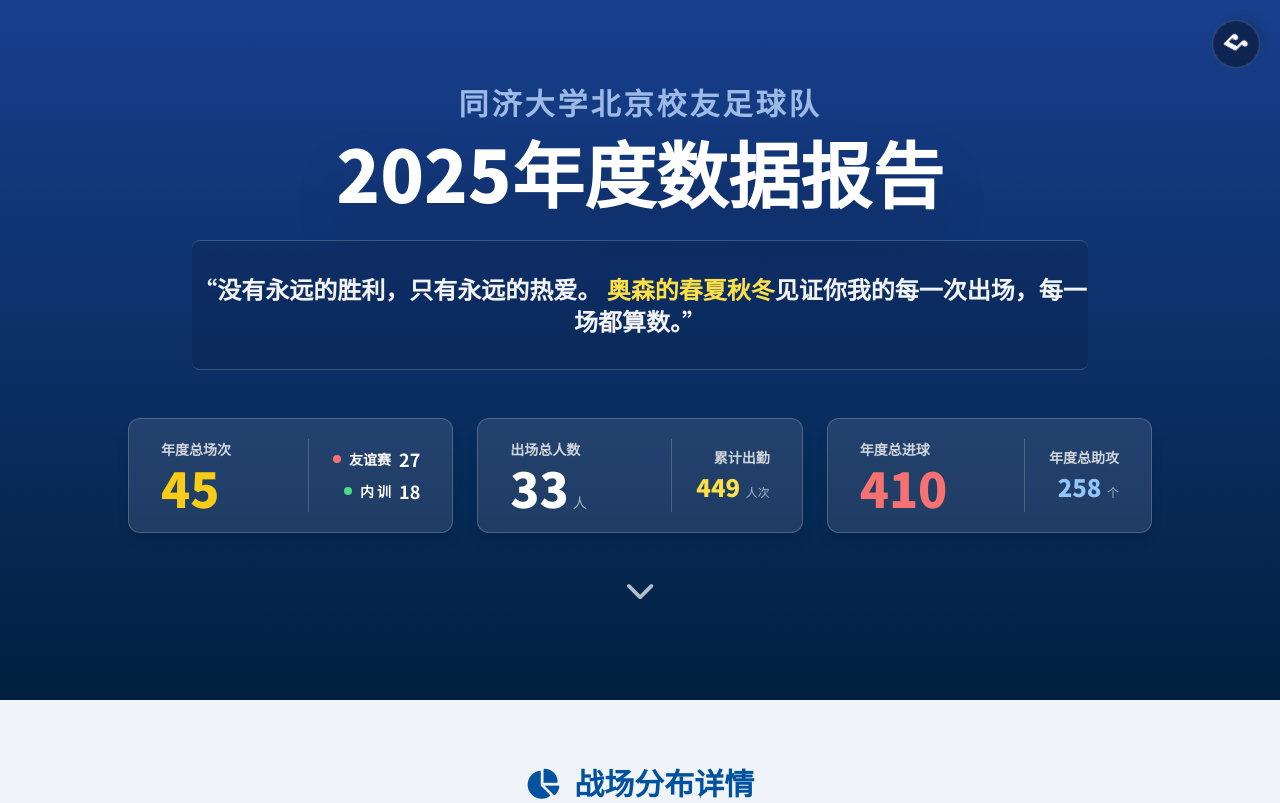
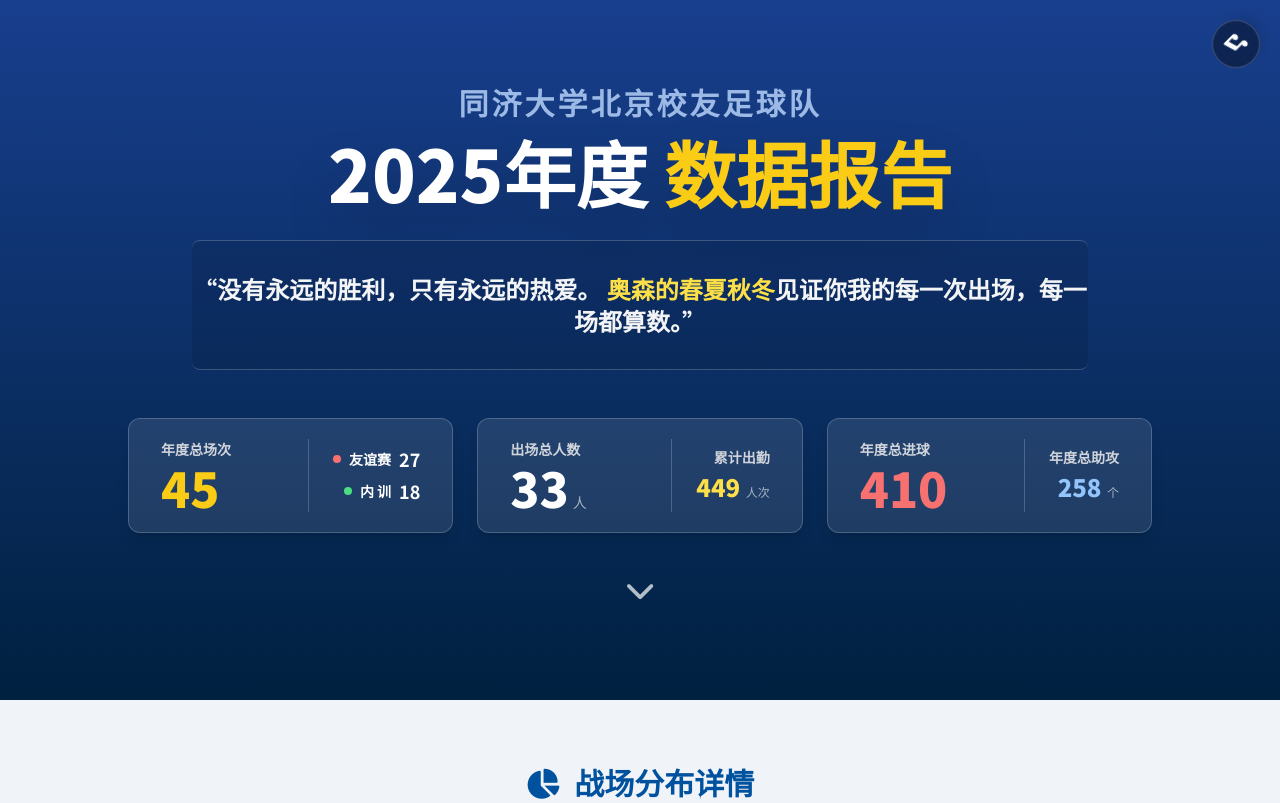
Before and after one commit to xumarc7-1990/tongji-beijing-football, a plain HTML site: page index.html in a window 1280 px wide. Shown: the top 803 px of the page. Drawn offline with nearby package versions, Linux system fonts and the light colour scheme.

Commit message:
Update index.html

```diff
--- a/index.html
+++ b/index.html
@@ -93,8 +93,8 @@
             <h2 class="text-xl md:text-3xl font-black tracking-widest uppercase mb-4 opacity-80 text-blue-200">
                 同济大学北京校友足球队
             </h2>
-            <h1 class="text-5xl md:text-7xl font-black mb-8 leading-tight drop-shadow-2xl">
-                2025年度数据报告
+            <h1 class="text-4xl md:text-7xl font-black mb-8 leading-tight drop-shadow-2xl">
+                2025年度 <span class="text-yellow-400">数据报告</span>
             </h1>
             <p class="text-lg md:text-2xl max-w-4xl mx-auto mb-12 text-gray-100 font-bold leading-relaxed border-t border-b border-white/20 py-8 bg-black/10 backdrop-blur-sm rounded-lg">
                 “没有永远的胜利，只有永远的热爱。<br class="md:hidden">
```
